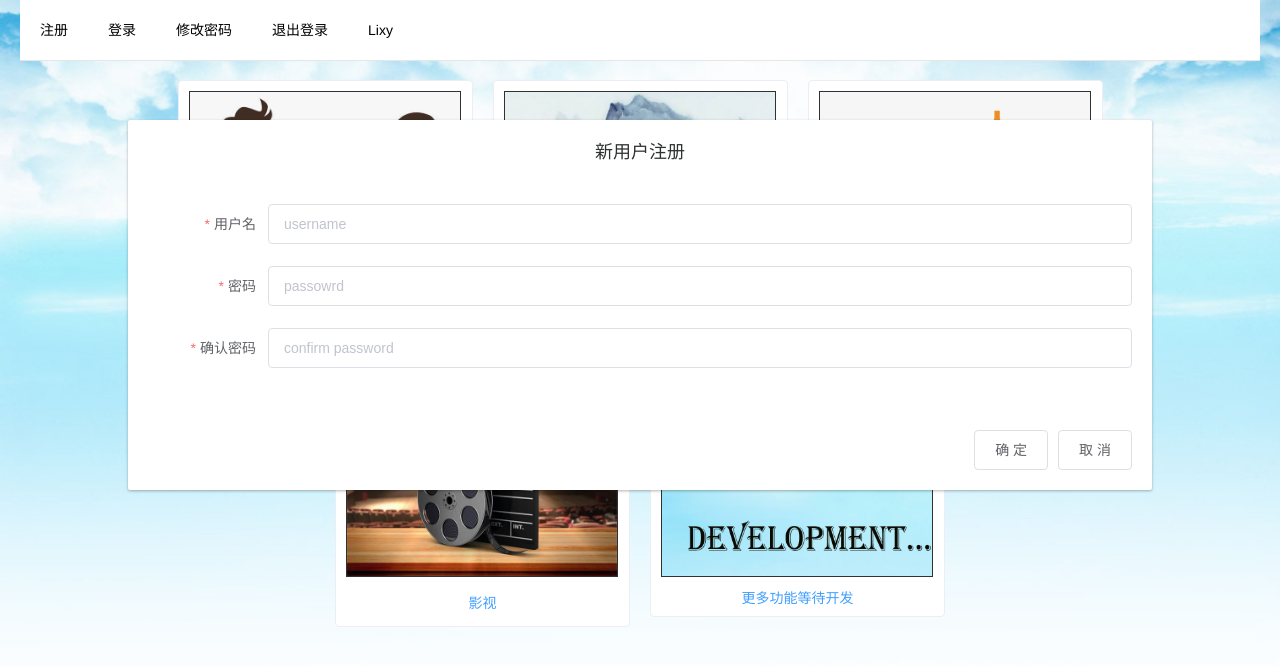
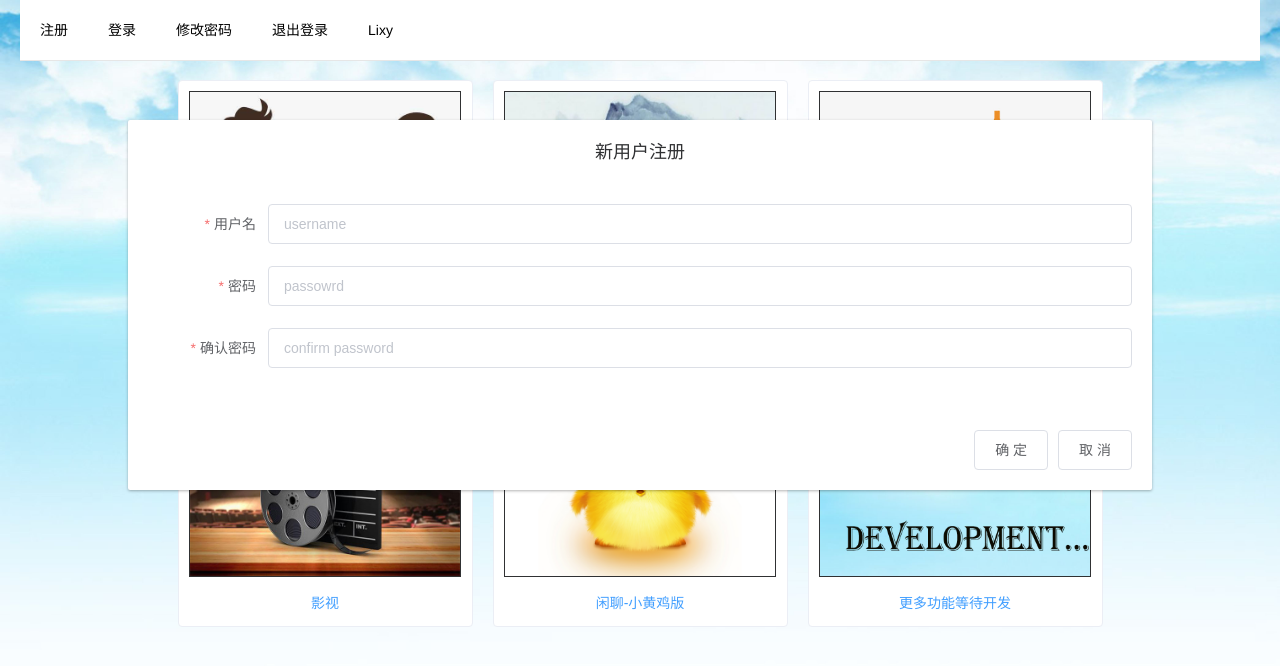
Before and after one commit to Lixy7816/SECBot, a Vue app in the folder BotFront/: page /#/ in a window 1280 px wide. Shown: the top 666 px of the page. Built offline with nearby package versions, Linux system fonts and the light colour scheme.

Commit message:
change frontend for the new bot

```diff
--- a/BotFront/src/components/ChooseBot.vue
+++ b/BotFront/src/components/ChooseBot.vue
@@ -34,7 +34,7 @@
     </el-col>
   </el-row>
     <el-row :gutter="20">
-    <el-col :span="6" :offset="6">
+    <el-col :span="6" :offset="3">
       <el-card :body-style="{ padding: '10px' }" shadow="hover">
         <img src="../assets/film.jpeg" class="image" alt=""/>
         <div class="undpic">
@@ -46,10 +46,22 @@
     </el-col>
     <el-col :span="6">
       <el-card :body-style="{ padding: '10px' }" shadow="hover">
+        <img src="../assets/xhj.png" class="image" alt=""/>
+        <div class="undpic">
+          <div class="bottom clearfix">
+            <el-button type="text" class="button" v-on:click="chooseABot(5)">闲聊-小黄鸡版</el-button>
+          </div>
+        </div>
+      </el-card>
+    </el-col>
+    <el-col :span="6">
+      <el-card :body-style="{ padding: '10px' }" shadow="hover">
         <img src="../assets/other.jpeg" class="image" alt=""/>
+        <div class="undpic">
           <div class="bottom clearfix">
             <el-button type="text" class="button">更多功能等待开发</el-button>
           </div>
+        </div>
       </el-card>
     </el-col>
   </el-row>
--- a/BotFront/src/store/UserStateStore.js
+++ b/BotFront/src/store/UserStateStore.js
@@ -2,7 +2,8 @@ export const botnames = [
   'SECBot-小闲',
   'SECBot-小诗',
   'SECBot-小问',
-  'SECBot-小影'
+  'SECBot-小影',
+  'SECBot-小黄鸡'
 ];
 
 export var ustore = {
@@ -17,7 +18,7 @@ export var ustore = {
     return;
   },
   set_bot(newValue) {
-    if (newValue > 0 && newValue < 5) {
+    if (newValue > 0 && newValue < 6) {
       let index = newValue - 1;
       this.state.botindex = index;
       this.state.botname = botnames[index];
```
Also changed, not shown: BotFront/src/assets/xhj.png, 1 other file (tests, documents, lock files or other folders).
